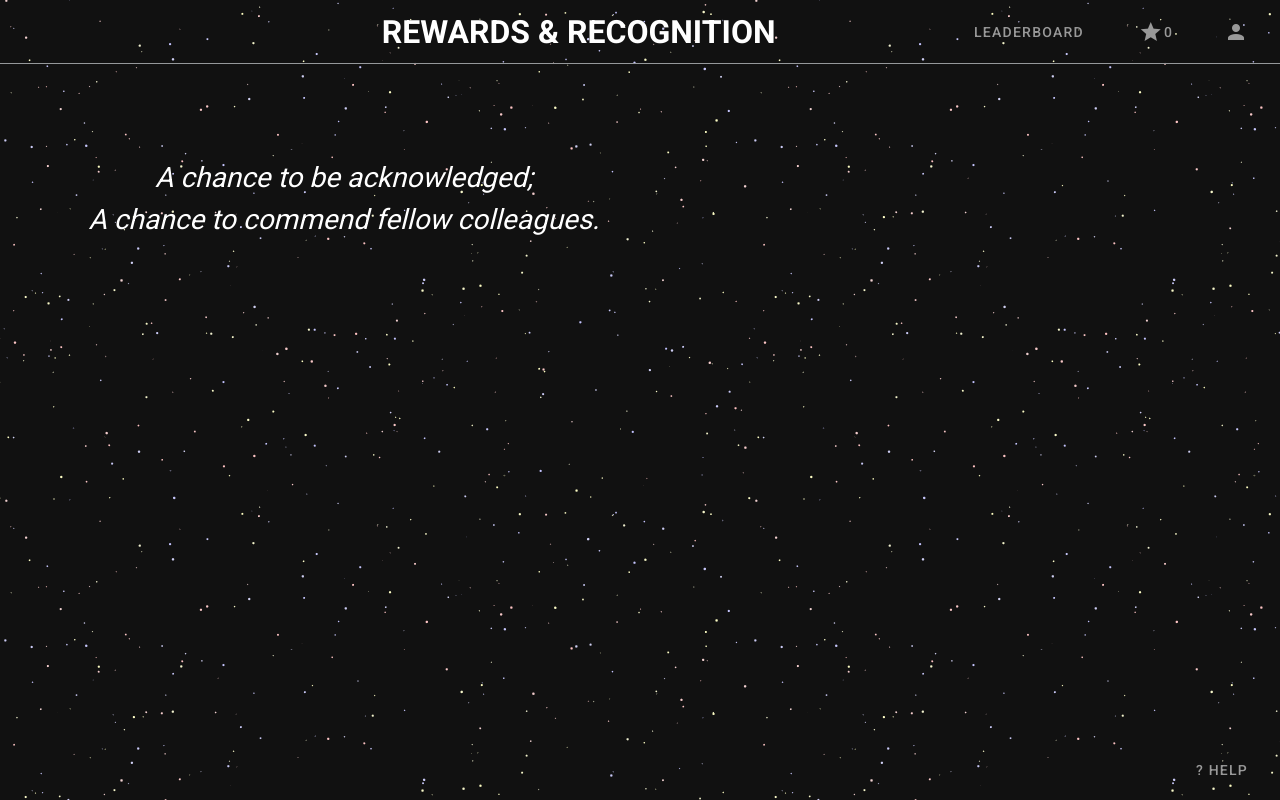
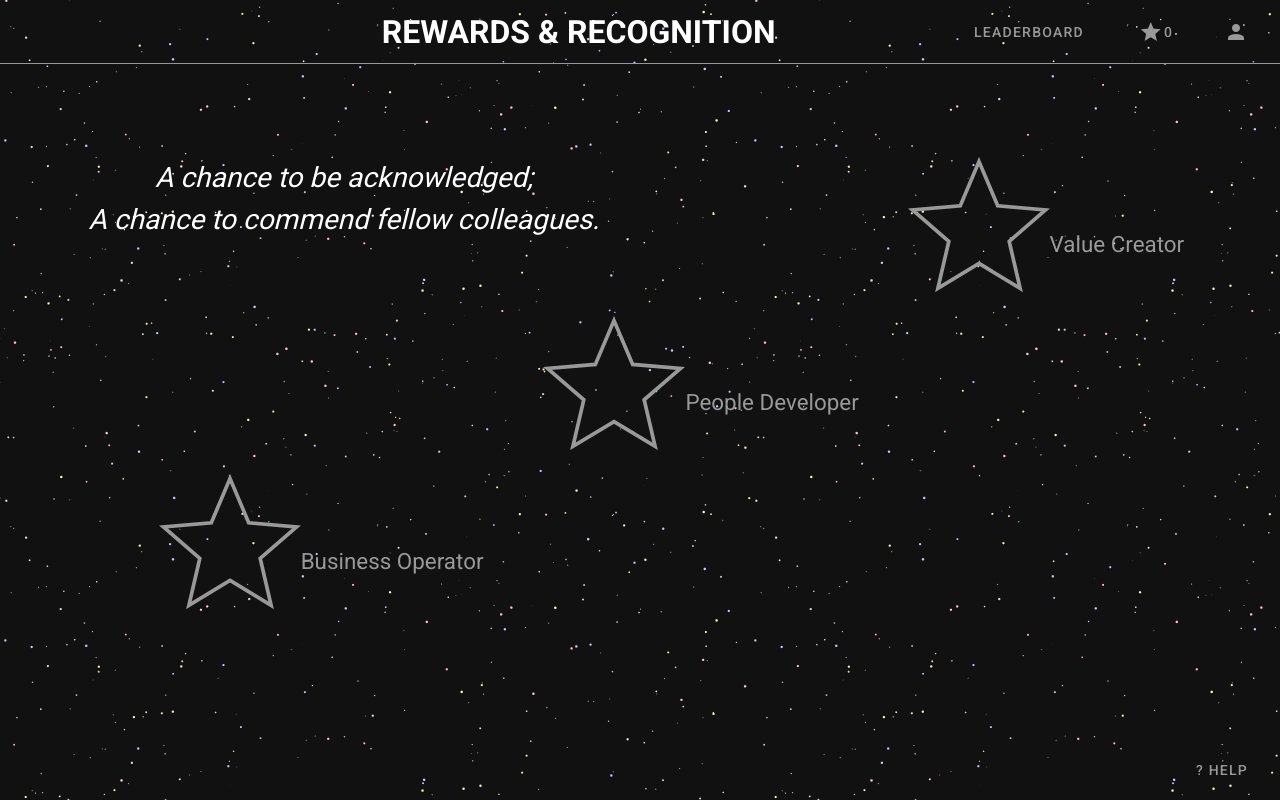
Before and after one commit to emasuncion/rewards-recognition, a Nuxt app: page / in a window 1280 px wide. Built offline with nearby package versions, Linux system fonts and the light colour scheme.

Commit message:
add categories in index page
Signed-off-by: Eleirold Asuncion <errolmasuncion@gmail.com>

```diff
--- /dev/null
+++ b/components/common/Star.vue
@@ -0,0 +1,64 @@
+<template>
+  <div class="d-flex align-center">
+    <v-img
+      :id="'rnr-'+className+'-star'"
+      src="/img/star_outline.svg"
+      max-width="25%"
+    />
+    <span :id="'rnr-'+className+'-text'" class="rnr-category-text">
+      {{ categoryName }}
+    </span>
+  </div>
+</template>
+
+<script>
+  export default {
+    name: 'Star',
+    props: {
+      categoryName: {
+        type: String,
+        default: () => {}
+      },
+      className: {
+        type: String,
+        default: () => {}
+      }
+    }
+  };
+</script>
+
+<style lang="scss" scoped>
+  #rnr-value-creator-star {
+    margin-top: 15% !important;
+    margin-left: 45% !important;
+  }
+
+  #rnr-people-developer-star {
+    margin-left: 33% !important;
+  }
+
+  #rnr-value-creator-text {
+    color: #999;
+    margin-top: 22% !important;
+
+    &:hover {
+      color: #fff;
+      cursor: pointer;
+    }
+  }
+
+  #rnr-people-developer-text,
+  #rnr-business-operator-text {
+    color: #999;
+    margin-top: 7% !important;
+
+    &:hover {
+      color: #fff;
+      cursor: pointer;
+    }
+  }
+
+  .rnr-category-text {
+    font-size: 1.4em;
+  }
+</style>
--- a/pages/index.vue
+++ b/pages/index.vue
@@ -15,9 +15,31 @@
           </div>
         </div>
       </v-col>
+
+      <v-col cols="6">
+        <CommonStar category-name="Value Creator" class-name="value-creator" />
+      </v-col>
+    </v-row>
+
+    <v-row>
+      <v-col cols="6" offset-md="3">
+        <CommonStar category-name="People Developer" class-name="people-developer" />
+      </v-col>
+    </v-row>
+
+    <v-row>
+      <v-col cols="6" offset-md="1">
+        <CommonStar category-name="Business Operator" class-name="business-operator" />
+      </v-col>
     </v-row>
   </div>
 </template>
+
+<script>
+  export default {
+    name: 'Index'
+  };
+</script>
 
 <style lang="scss" scoped>
   .rnr-strapline {
```
Also changed, not shown: components/Footer.vue (indentation only), layouts/error.vue (indentation only), static/img/star_outline.svg (added).
